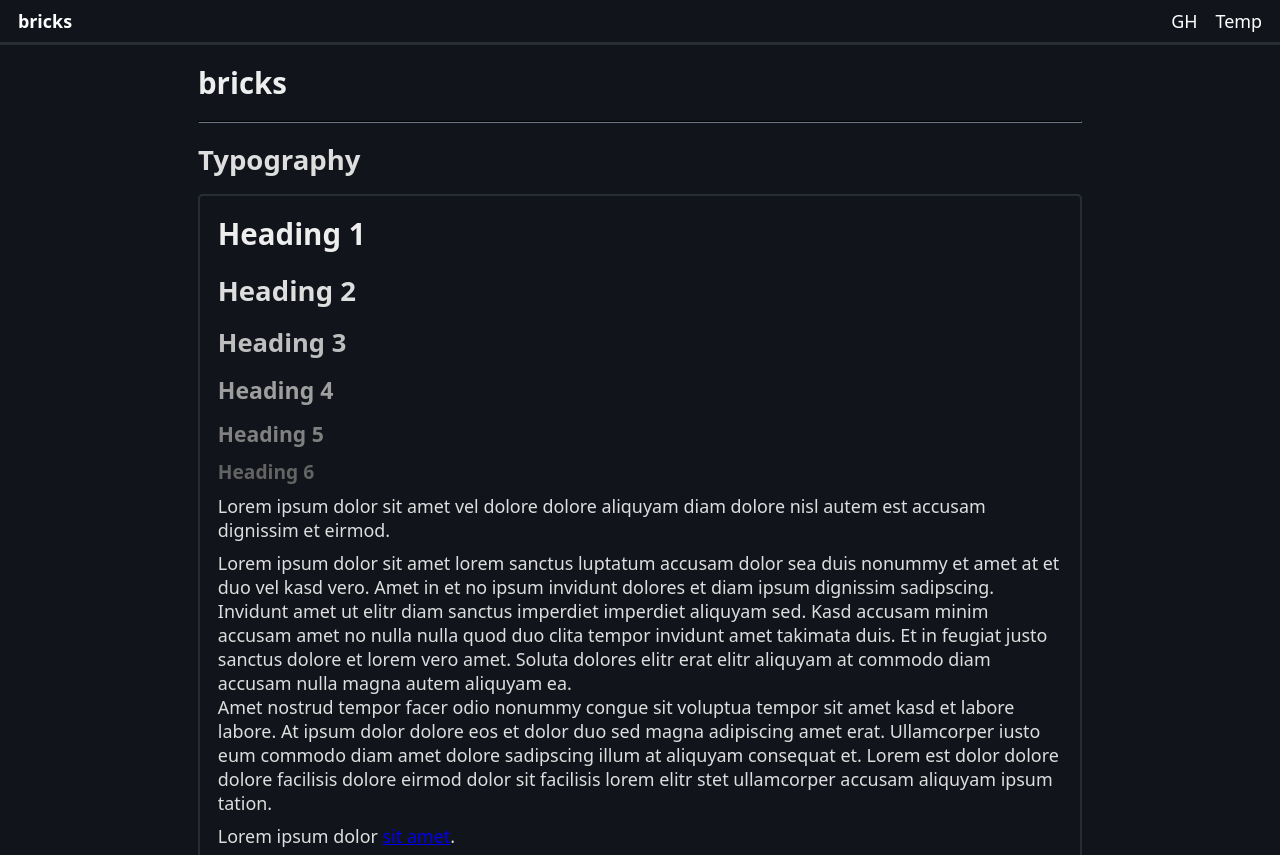
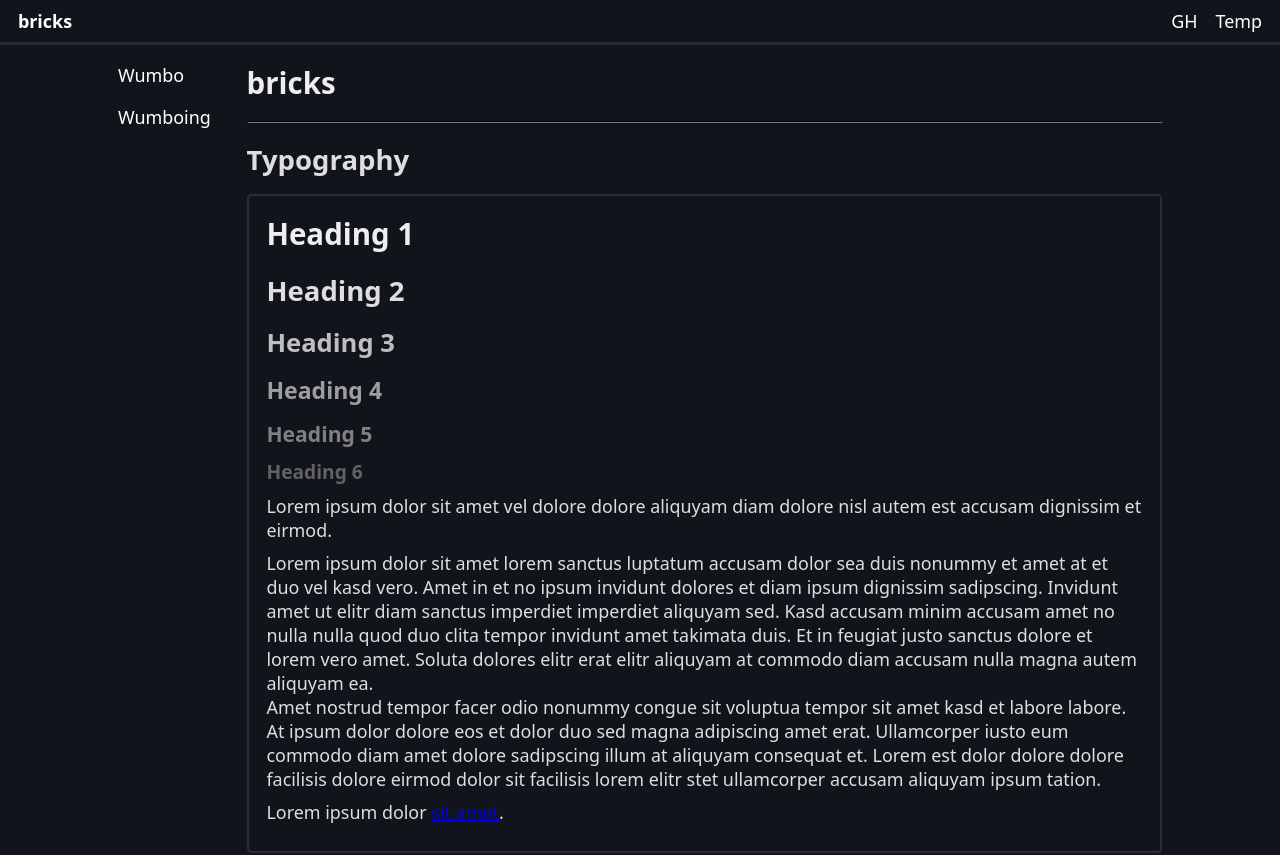
Before and after one commit to Sammy-T/spout, a Svelte app: page / in a window 1280 px wide. Shown: the top 855 px of the page. Built offline with nearby package versions, Linux system fonts and the light colour scheme.

Commit message:
Create desktop sidebar

```diff
--- a/src/App.svelte
+++ b/src/App.svelte
@@ -18,6 +18,17 @@
 <!-- TODO: Create desktop sidebar -->
 
 <main>
+    <aside class="desktop">
+        <nav>
+            <ul>
+                <!-- TODO: Links -->
+                <li><a href="#">Wumbo</a></li>
+                <li><a href="#">Wumboing</a></li>
+            </ul>
+        </nav>
+    </aside>
+
+    <div class="contents">
         <h1>bricks</h1>
         <!-- TODO: Desc -->
 
@@ -371,6 +382,7 @@
         <h2>Nav</h2>
         <p>Navs are flex displayed with 'space-between' distributed content.</p>
         <p>Create a mobile sidebar menu with a <code>dialog</code> containing an <code>aside</code> containing a <code>nav</code>.</p>
+    </div>
 </main>
 
 <dialog id="mobile-menu" closedby="any">
@@ -395,9 +407,20 @@
     }
 
     main {
-        width: min(920px, 100%);
+        display: flex;
+        align-items: start;
+        width: min(1080px, 100%);
+        margin: auto;
+
+        & .contents {
+            max-width: 100%;
             padding: 1rem;
-        margin: auto;
+        }
+    }
+
+    aside.desktop {
+        position: sticky;
+        top: 3rem;
     }
 
     section {
--- a/src/app.css
+++ b/src/app.css
@@ -631,16 +631,16 @@ dialog {
     height: 100dvh;
     margin: unset;
     padding: 0;
+  }
+}
 
-    & aside {
-      & nav {
-        background-color: transparent;
-        border-bottom: none;
+aside {
+  & nav {
+    background-color: transparent;
+    border-bottom: none;
 
-        & ul {
-          flex-direction: column;
-        }
-      }
+    & ul {
+      flex-direction: column;
     }
   }
 }
@@ -748,6 +748,10 @@ dialog {
   }
 }
 
+.desktop {
+  display: none;
+}
+
 @keyframes progress-indeterminate {
   0% {
     background-position: 200% 0;
@@ -780,4 +784,8 @@ dialog {
   .mobile {
     display: none;
   }
+
+  .desktop {
+    display: revert-layer;
+  }
 }
```
Lines whose indentation alone changed are shown as unchanged.
